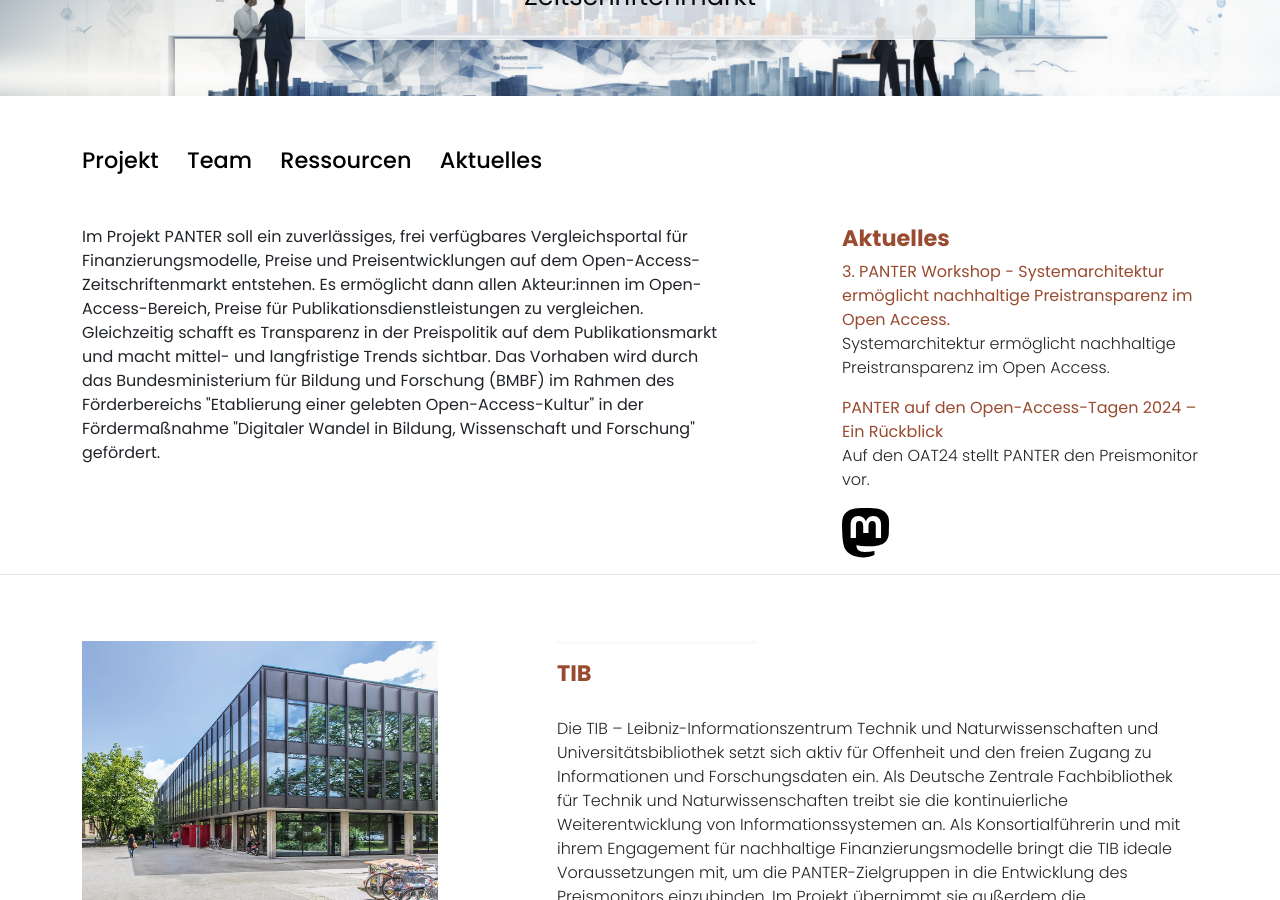
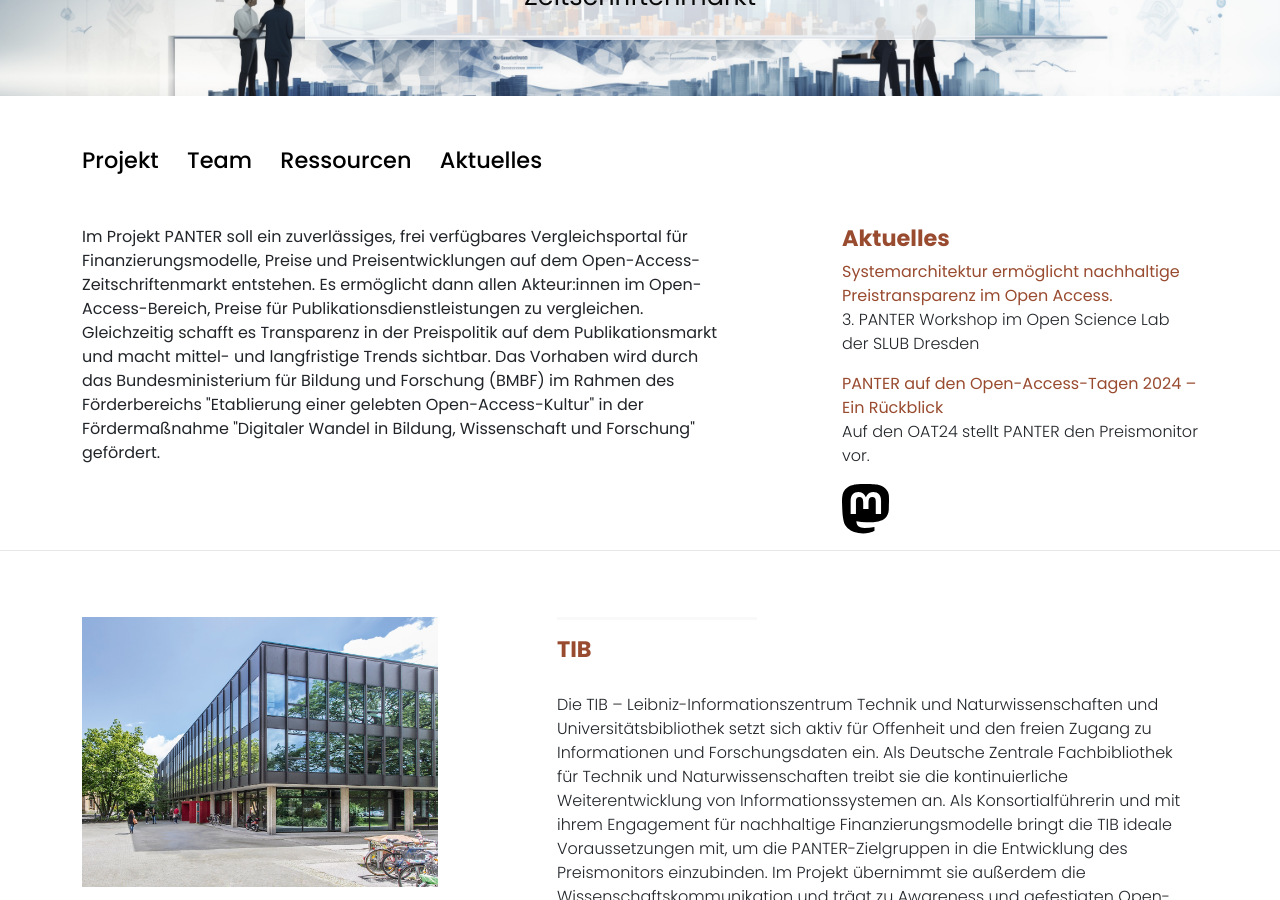
Before and after one commit to panter-project/panter-project.github.io, a Jekyll site: the page built from index.html, in a window 1280 px wide and 900 px high, scrolled down 353 px. Built offline with Jekyll 4.4.1, drawn with Linux system fonts in a browser that asks for light colours.

Commit message:
Update 2025-05-22-3 workshop.markdown

```diff
--- a/_posts/2025-05-22-3 workshop.markdown
+++ b/_posts/2025-05-22-3 workshop.markdown
@@ -1,9 +1,9 @@
 ---
 layout: post
 category: news
-title: 3. PANTER Workshop - Systemarchitektur ermöglicht nachhaltige Preistransparenz im Open Access.
+title: Systemarchitektur ermöglicht nachhaltige Preistransparenz im Open Access.
 description: |
-    Systemarchitektur ermöglicht nachhaltige Preistransparenz im Open Access.
+    3. PANTER Workshop im Open Science Lab der SLUB Dresden
 ---
 Am 30.04.2025 fand der dritte PANTER - Workshop im Open Science Lab der SLUB Dresden statt. Bereits im letzten Jahr trafen sich die Projektbeteiligten der HTW Dresden, der TIB Hannover und der SLUB Dresden des "Publishing Analytics Tracker - PANTER" zu einem zweitägigen Intensiv-Workshop, um Arbeitspakete zu koordinieren und den Projektfortschritt aktiv zu unterstützen.
 
```
